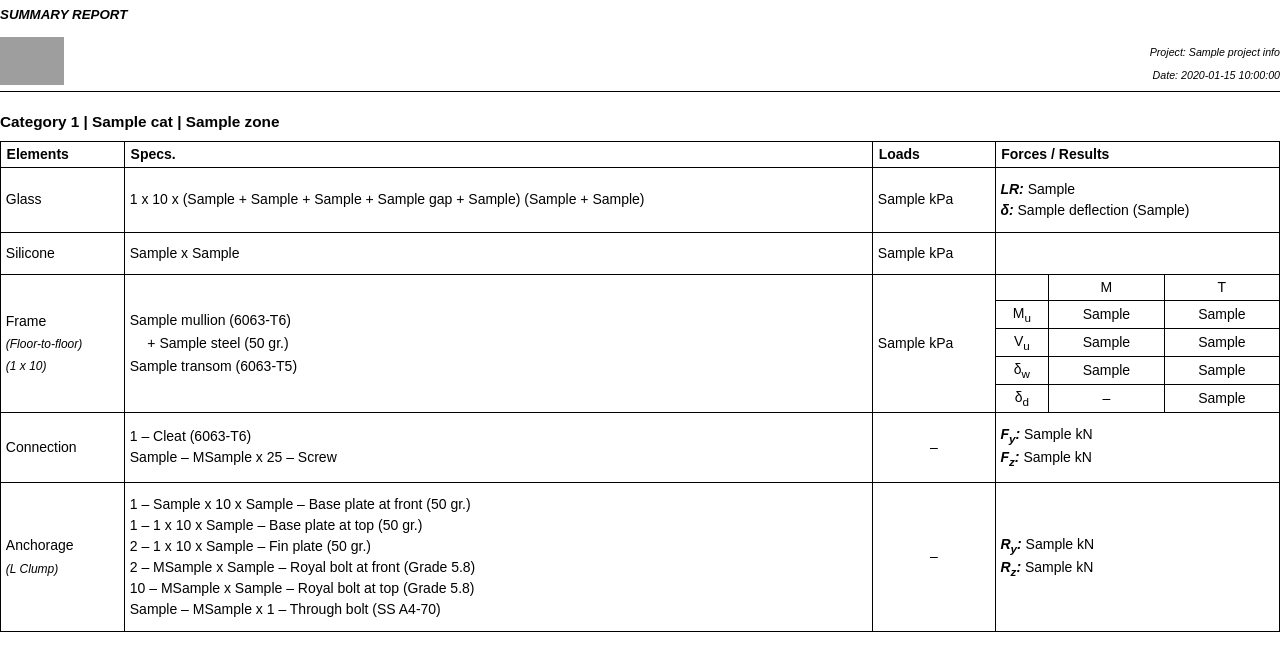
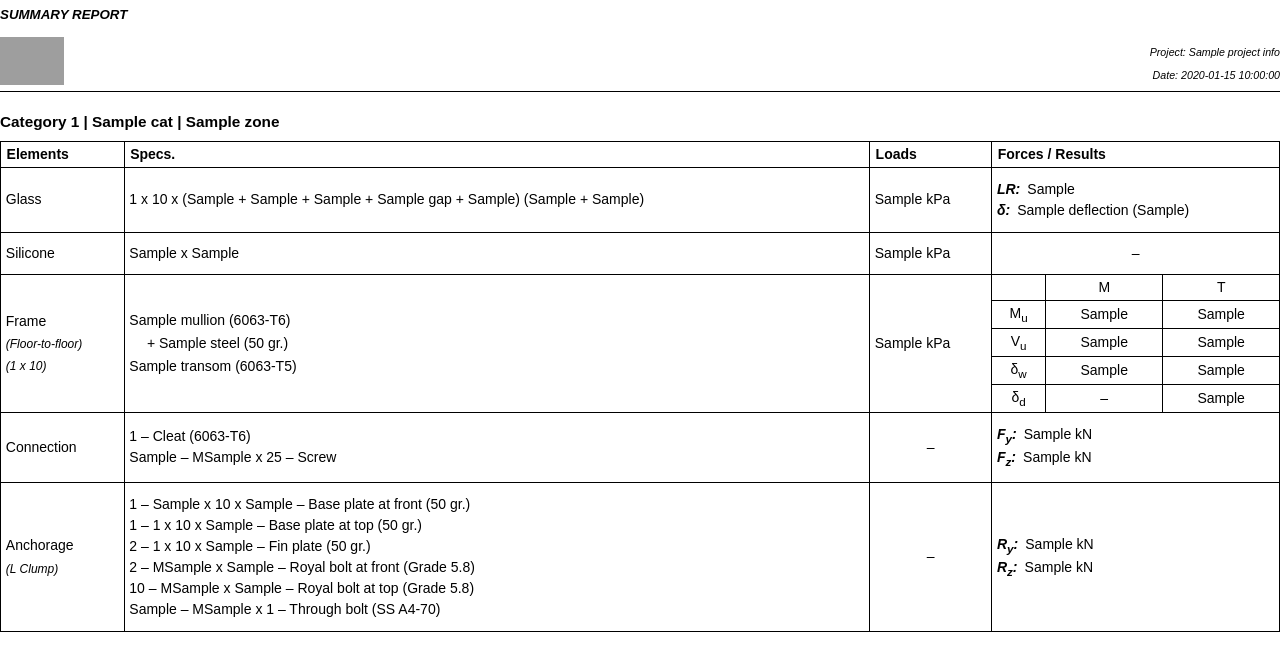
Before and after one commit to shuvroce/facade-report, a Flask app: template templates/summary-report.html in a window 1280 px wide. Shown: the top 671 px of the page. Run offline with Flask 3, Linux system fonts and the light colour scheme; the template is opened without the code that fills it: most values are stand-ins (such as "Sample title", 1, 10 or a date in 2020); grey boxes are pictures that could not be loaded.

Commit message:
summary report css updated

```diff
--- a/templates/assets/css/report.css
+++ b/templates/assets/css/report.css
@@ -837,7 +837,7 @@
 .summary__td-item {
     display: flex;
     flex-direction: column;
-    gap: 2.5rem !important;
+    gap: 3rem !important;
 }
 
 .summary__td-list {
@@ -851,7 +851,7 @@
     margin: 0 !important;
     font-weight: bold;
     font-style: italic;
-    padding-right: 0.2rem;
+    padding-right: 0.2rem !important;
 }
 
 .summary__side-heading {
--- a/templates/summary-report.html
+++ b/templates/summary-report.html
@@ -109,7 +109,7 @@
                         <div class="summary__td-item">{{ gu.wind_load }} kPa</div>
                     {% endfor %}
                 </td>
-                <td></td>
+                <td style="text-align: center;">–</td>
             </tr>
             {% endif %}
 
```
